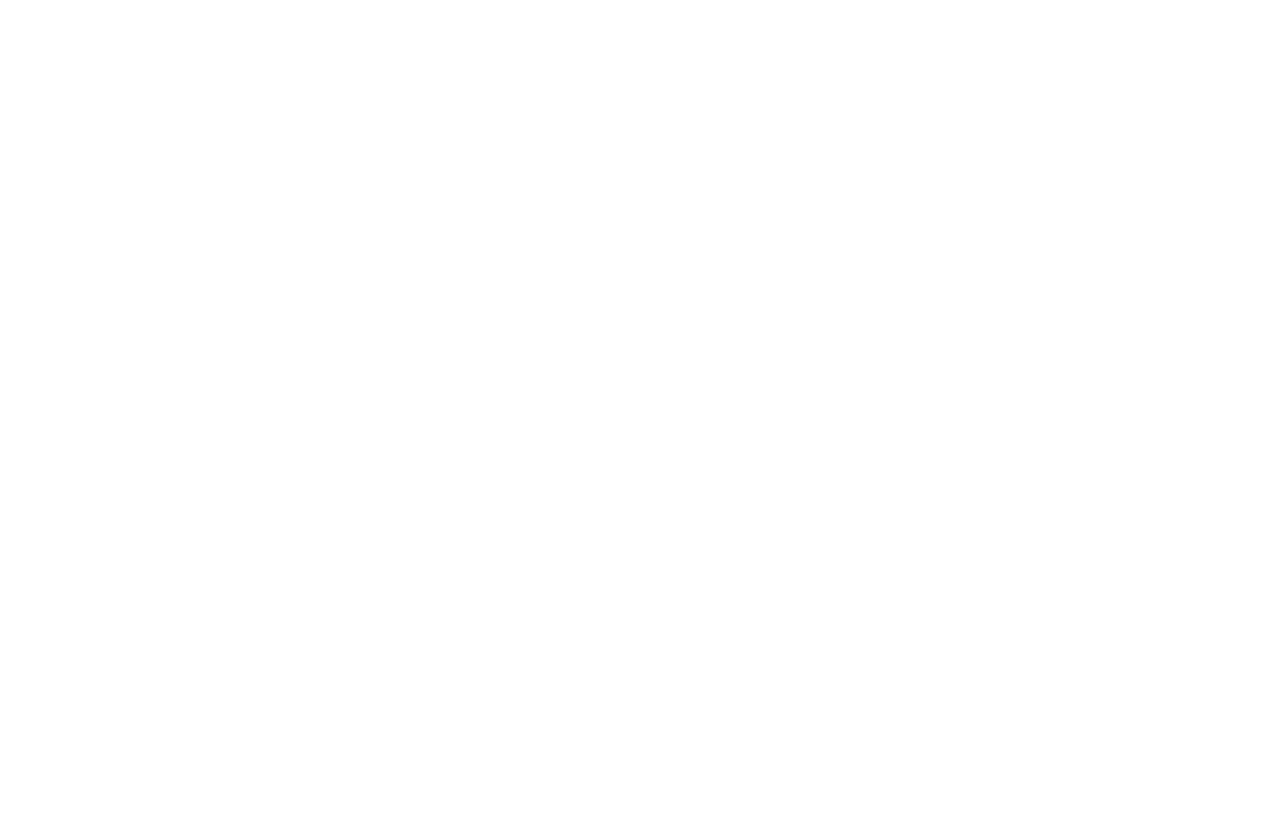
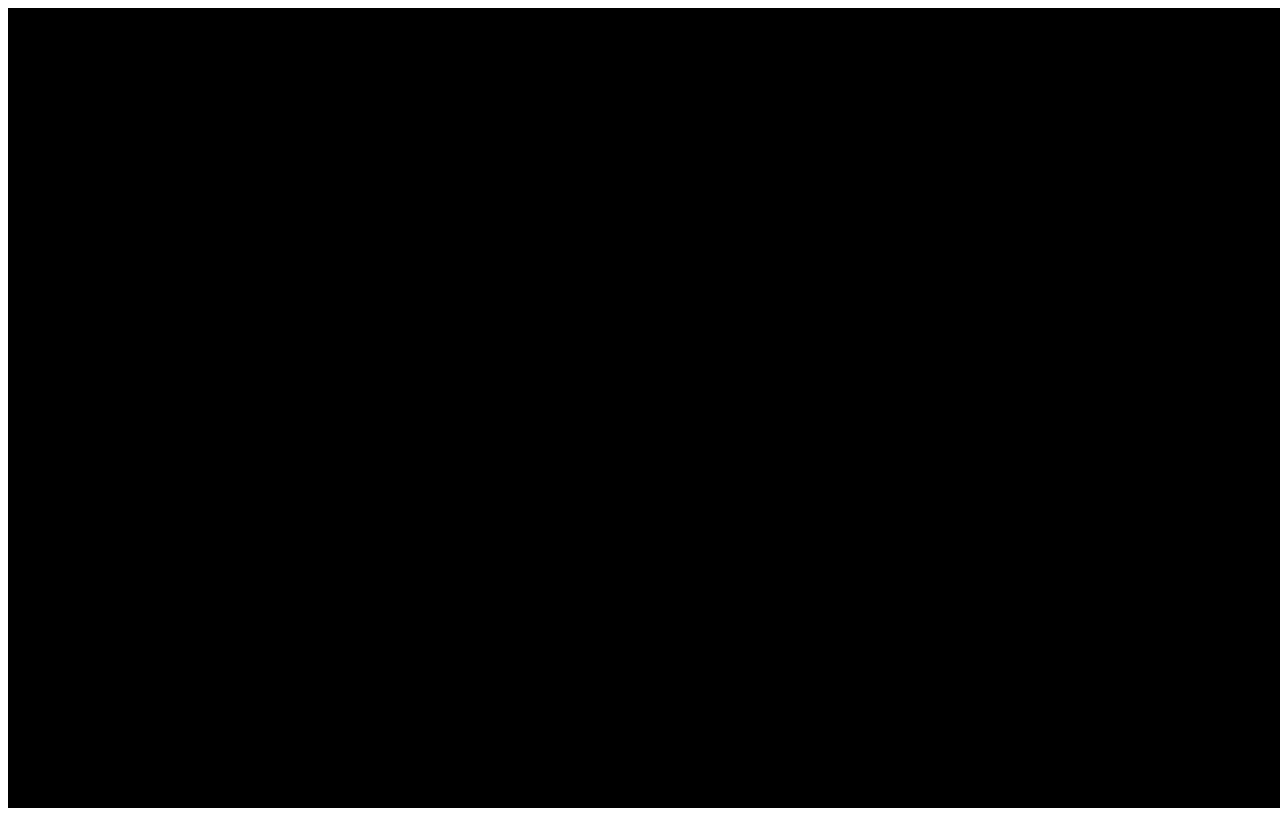
Before and after one commit to Tisal-Thenuwara/Squid-Games, a plain HTML site: page Index.html in a window 1280 px wide. Drawn offline with Linux system fonts and the light colour scheme.

Commit message:
Added camera

```diff
--- a/Index.html
+++ b/Index.html
@@ -8,6 +8,7 @@
     <title>Document</title>
 </head>
 <body>
+    <script src="js/three.min.js"></script>
     <script src="js/main.js"></script>
 </body>
 </html>
--- a/js/main.js
+++ b/js/main.js
@@ -0,0 +1,6 @@
+const scene = new THREE.Scene();
+const camera = new THREE.PerspectiveCamera( 75, window.innerWidth / window.innerHeight, 0.1, 1000 );
+
+const renderer = new THREE.WebGLRenderer();
+renderer.setSize( window.innerWidth, window.innerHeight );
+document.body.appendChild( renderer.domElement );
```
